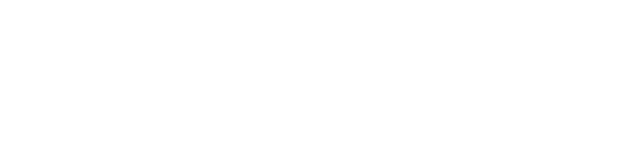
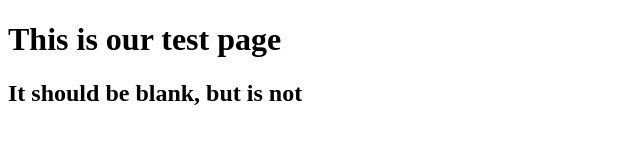
Before and after one commit to abieleck1/test, a website: page HTML5Module/webapp/index.html in a window 1280 px wide. Shown: the whole page, without its empty margins (0-640 px from the left). Drawn offline with Linux system fonts and the light colour scheme.

Commit message:
add index.html

```diff
--- a/HTML5Module/webapp/index.html
+++ b/HTML5Module/webapp/index.html
@@ -15,6 +15,8 @@
 		</script>
 	</head>
 	<body class="sapUiBody">
-		<div data-sap-ui-component data-name="ns.HTML5Module" data-id="container" data-settings='{"id" : "HTML5Module"}'></div>
+        <div data-sap-ui-component data-name="ns.HTML5Module" data-id="container" data-settings='{"id" : "HTML5Module"}'></div>
+        <h1>This is our test page</h1>
+        <h2>It should be blank, but is not</h2>
 	</body>
 </html>
```
